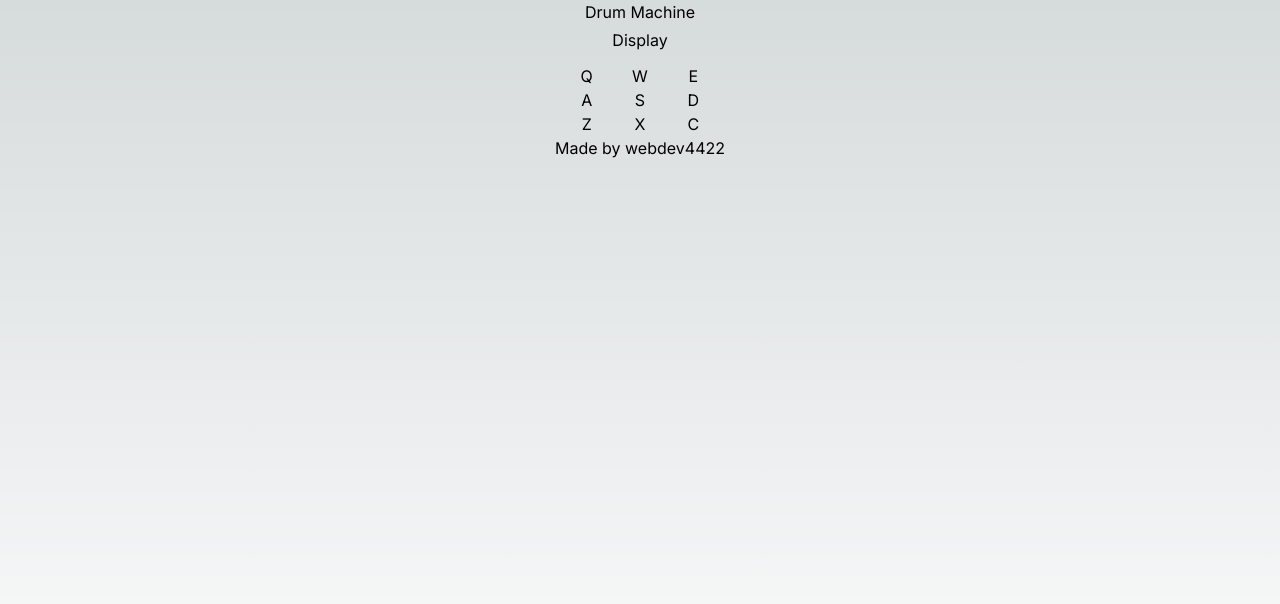
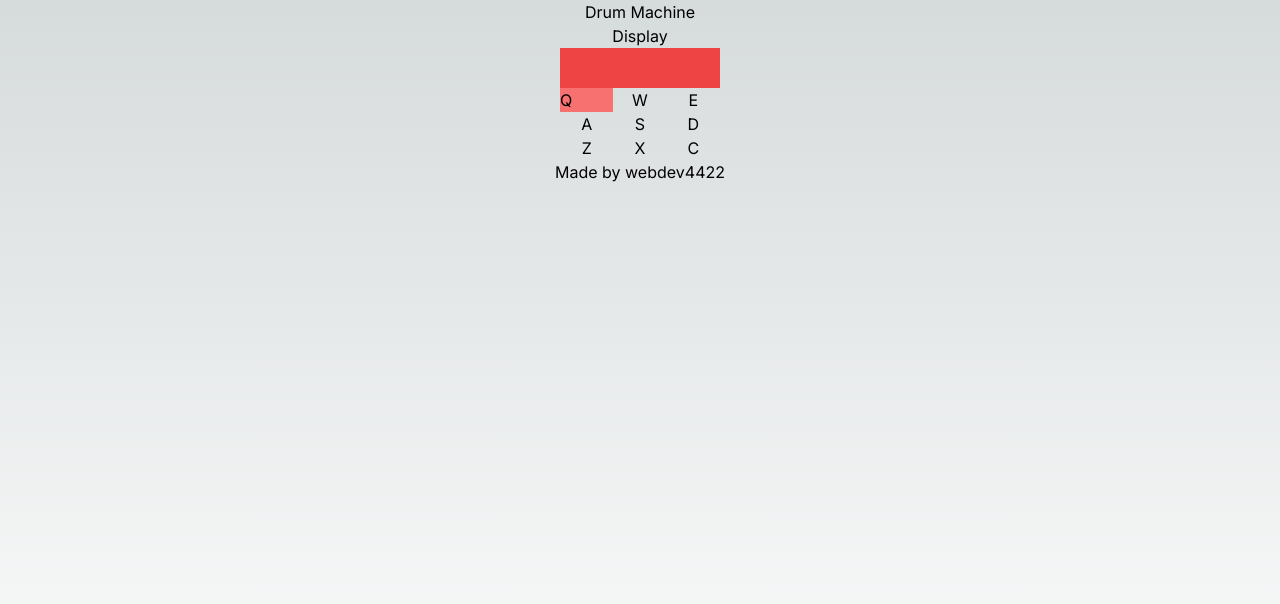
Before and after one commit to temp4422/fcc-frontend-drum-machine, a Next.js app: page / in a window 1280 px wide. Shown: the top 604 px of the page. Built offline with nearby package versions, Linux system fonts and the light colour scheme.

Commit message:
Add JS play() method on HTMLAudioElement

```diff
--- a/src/app/page.tsx
+++ b/src/app/page.tsx
@@ -1,19 +1,31 @@
 'use client'
-import Image from 'next/image'
+
+import { useState, useEffect } from 'react'
 
 export default function Home() {
+  // const [state, setState] = useState('')
+
+  function handleState() {
+    // The play method exists on HTMLAudioElement and not HTMLElement. getElementById returns HTMLElement | null, so you'd have to cast mytrack as HTMLAudioElement for TypeScript to allow it. https://stackoverflow.com/a/55270654/13658418
+    const drumPad = document.getElementById('drum-pad-q')?.firstChild as HTMLAudioElement
+    drumPad.play()
+    console.log('Playing: ', drumPad)
+  }
+
   return (
     <div className="flex flex-col items-center h-screen">
       <header>Drum Machine</header>
 
       <main className="grid place-items-center">
         <div id="drum-machine">
-          <div id="display-box" className="w-40 h-10 grid place-items-center">
+          <div id="display-box" className="grid place-items-center">
             <h2>Display</h2>
-            <div id="display"></div>
+            <div id="display" className="w-40 h-10 bg-red-500">
+              {/* {state} */}
+            </div>
           </div>
           <div id="drum-pad-box" className="grid grid-cols-3 grid-rows-3 place-items-center">
-            <div id="drum-pad-q" className="drum-pad">
+            <div id="drum-pad-q" className="drum-pad w-full bg-red-400" onClick={handleState}>
               <audio
                 id="Q"
                 className="clip"
```
